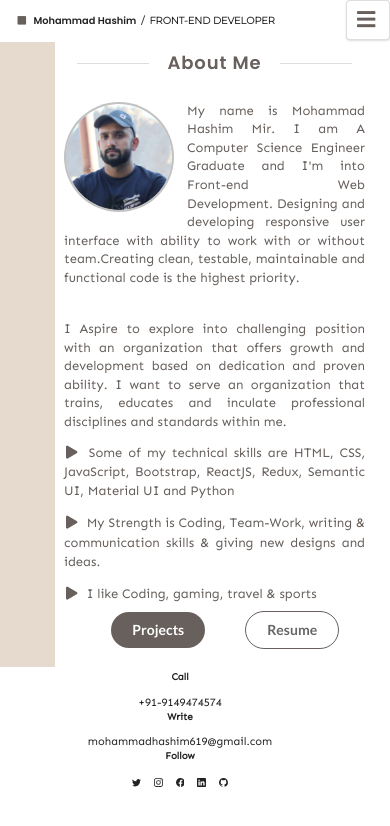
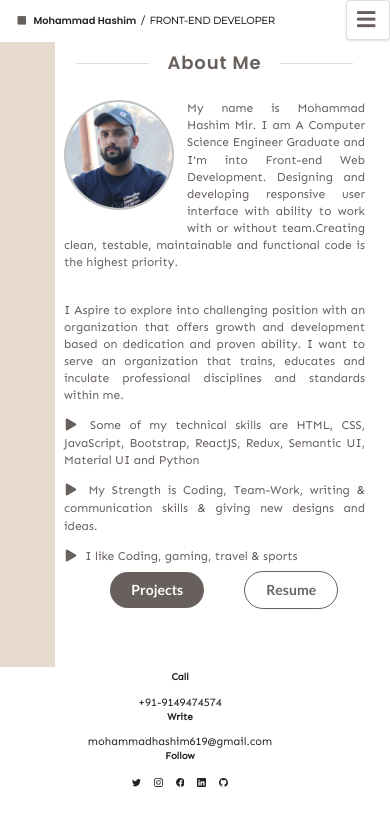
Before and after one commit to mohammadhashimmir/personal-website, a React (Create React App) app: page /about in a window 390 px wide. Shown: the top 826 px of the page. Built offline with nearby package versions, Linux system fonts and the light colour scheme; a web font is replaced by a local one.

Commit message:
updated label

```diff
--- a/src/Components/Styles/About.css
+++ b/src/Components/Styles/About.css
@@ -69,7 +69,7 @@ button.ui.button.aboutPageb2:hover{
 }
 @media  only screen and (max-width:500px){
     div.ui.main.text.container{
-        font-size: 13px;
+        font-size: 12px;
         margin-top: -87vh;
         width: 90%!important;
         margin-left: 10%!important;
@@ -77,7 +77,7 @@ button.ui.button.aboutPageb2:hover{
     }
     div.ui.container.buttonBox{
         width: 300px!important;
-        margin-top:-5px;
+        margin-top:-6px;
 
     }
 
--- a/src/Components/Styles/Main.css
+++ b/src/Components/Styles/Main.css
@@ -135,7 +135,7 @@ box-shadow: none;
 
  @media  only screen and (max-width: 580px){
     div.ui.container.centerBox{
-         margin-top:-537px;
+         margin-top:-542px;
     }
     .CenterBoxLeftCard {
         width: 50%;
```
